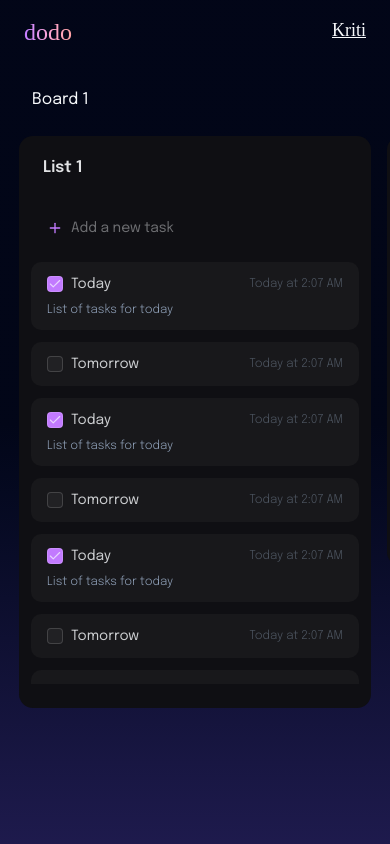
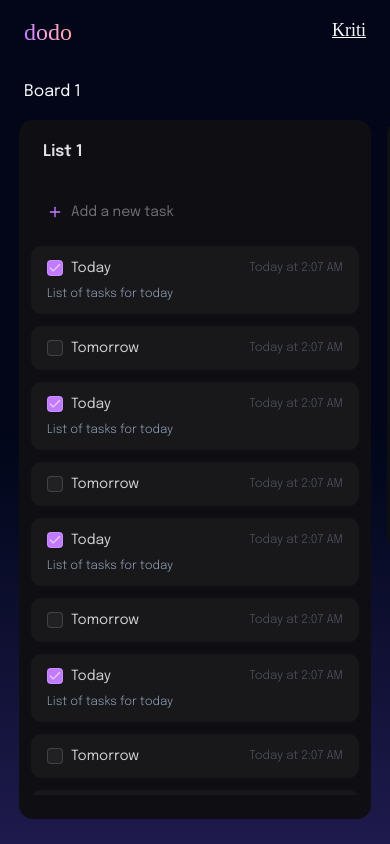
Before and after one commit to KritiTaparia/dodo, a React (Vite) app: page / in a window 390 px wide. Built offline with nearby package versions, Linux system fonts and the light colour scheme; a web font is replaced by a local one.

Commit message:
Fix scroll on mobile #infinity

```diff
--- a/src/components/board.tsx
+++ b/src/components/board.tsx
@@ -12,7 +12,7 @@ export default function Board({ title }: IBoardParams) {
 
   return (
     <div className="flex-1 flex flex-col">
-      <h1 className="py-6 px-8">{board.title}</h1>
+      <h1 className="py-4 px-6">{board.title}</h1>
       <div className="h-full px-8 overflow-x-auto snap-x snap-mandatory lg:snap-none flex justify-start align-top gap-4">
         {board.lists.map((list) => (
           <List key={list.title} list={list} />
--- a/src/components/list.tsx
+++ b/src/components/list.tsx
@@ -10,7 +10,7 @@ interface IListParams {
 }
 export default function List({ list }: IListParams) {
   return (
-    <div className="h-full">
+    <div>
       <Card className="snap-center border-0 w-88 bg-[#0f0f13]">
         <CardHeader>
           <CardTitle className="text-foreground/90">{list.title}</CardTitle>
@@ -24,7 +24,7 @@ export default function List({ list }: IListParams) {
               </p>
             </div>
           </TaskCard>
-          <div className="max-h-[50vh] md:max-h-[65vh] overflow-y-auto flex flex-col">
+          <div className="max-h-[65vh] overflow-y-auto flex flex-col">
             {list.tasks.map((task) => (
               <Task key={task.title + " " + task.description} task={task} />
             ))}
```
